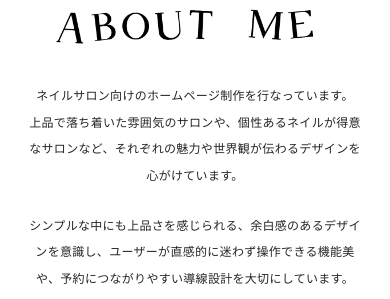
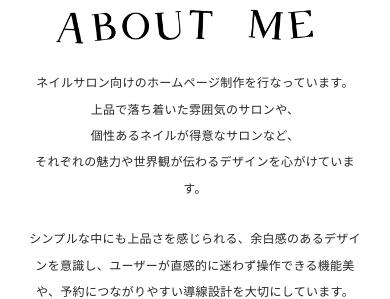
Before and after one commit to freelancemisuzu/portfolio-website, a Next.js app: page / in a window 390 px wide. Shown: the part 801-1100 px from the top of the page. Built offline with nearby package versions, Linux system fonts and the light colour scheme; a web font is replaced by a local one.

Commit message:
Update line breaks in about section for mobile view

```diff
--- a/components/about.tsx
+++ b/components/about.tsx
@@ -19,7 +19,9 @@ export function About() {
         >
           <p>
             ネイルサロン向けのホームページ制作を行なっています。<br />
-            上品で落ち着いた雰囲気のサロンや、個性あるネイルが得意なサロンなど、<br className="hidden md:block"/>それぞれの魅力や世界観が伝わるデザインを心がけています。
+            上品で落ち着いた雰囲気のサロンや、<br className="md:hidden" />
+            個性あるネイルが得意なサロンなど、<br />
+            それぞれの魅力や世界観が伝わるデザインを心がけています。
           </p>
           <p>
             シンプルな中にも上品さを感じられる、余白感のあるデザインを意識し、<br className="hidden md:block"/>ユーザーが直感的に迷わず操作できる機能美や、<br className="hidden md:block"/>予約につながりやすい導線設計を大切にしています。
```
